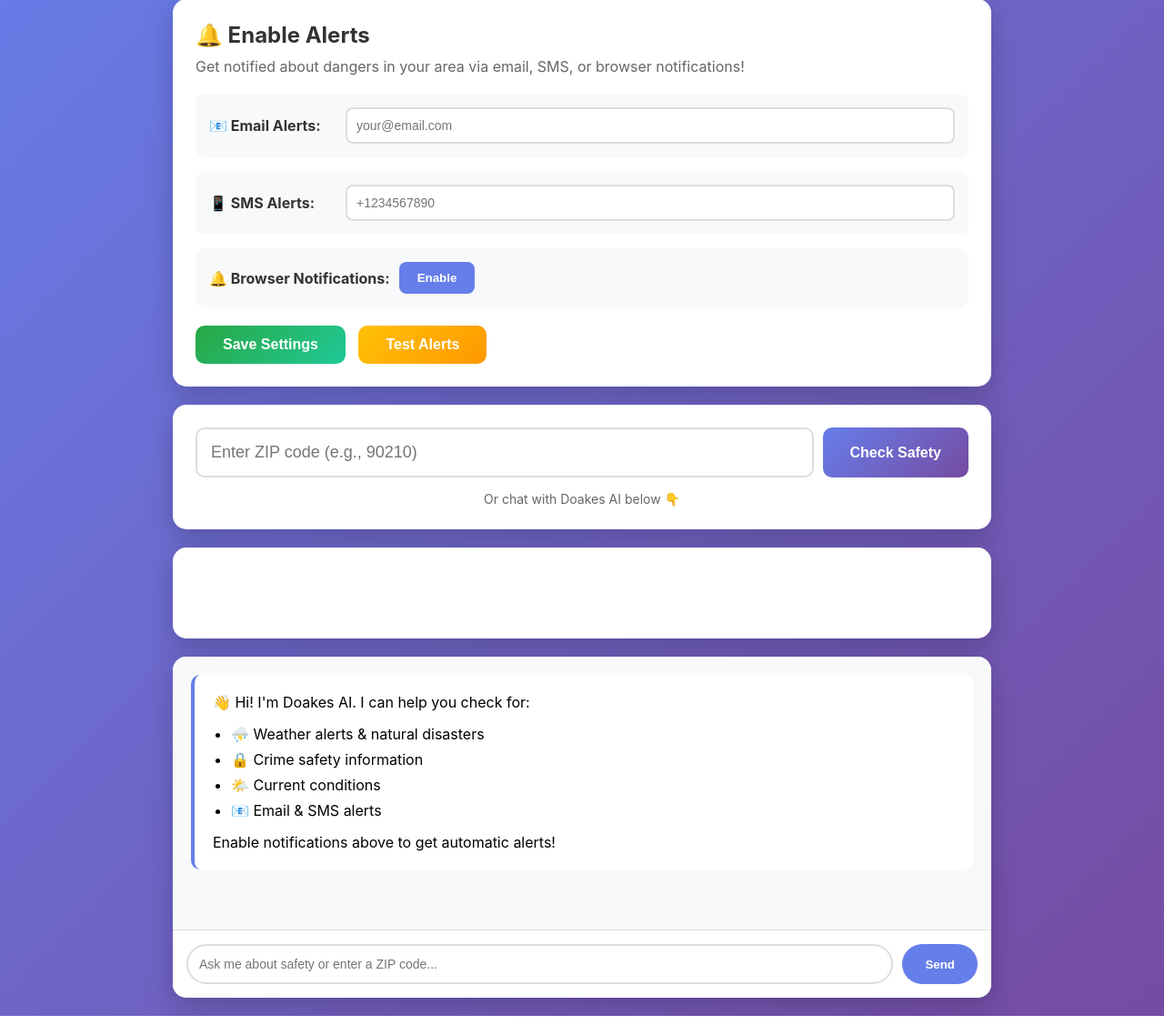
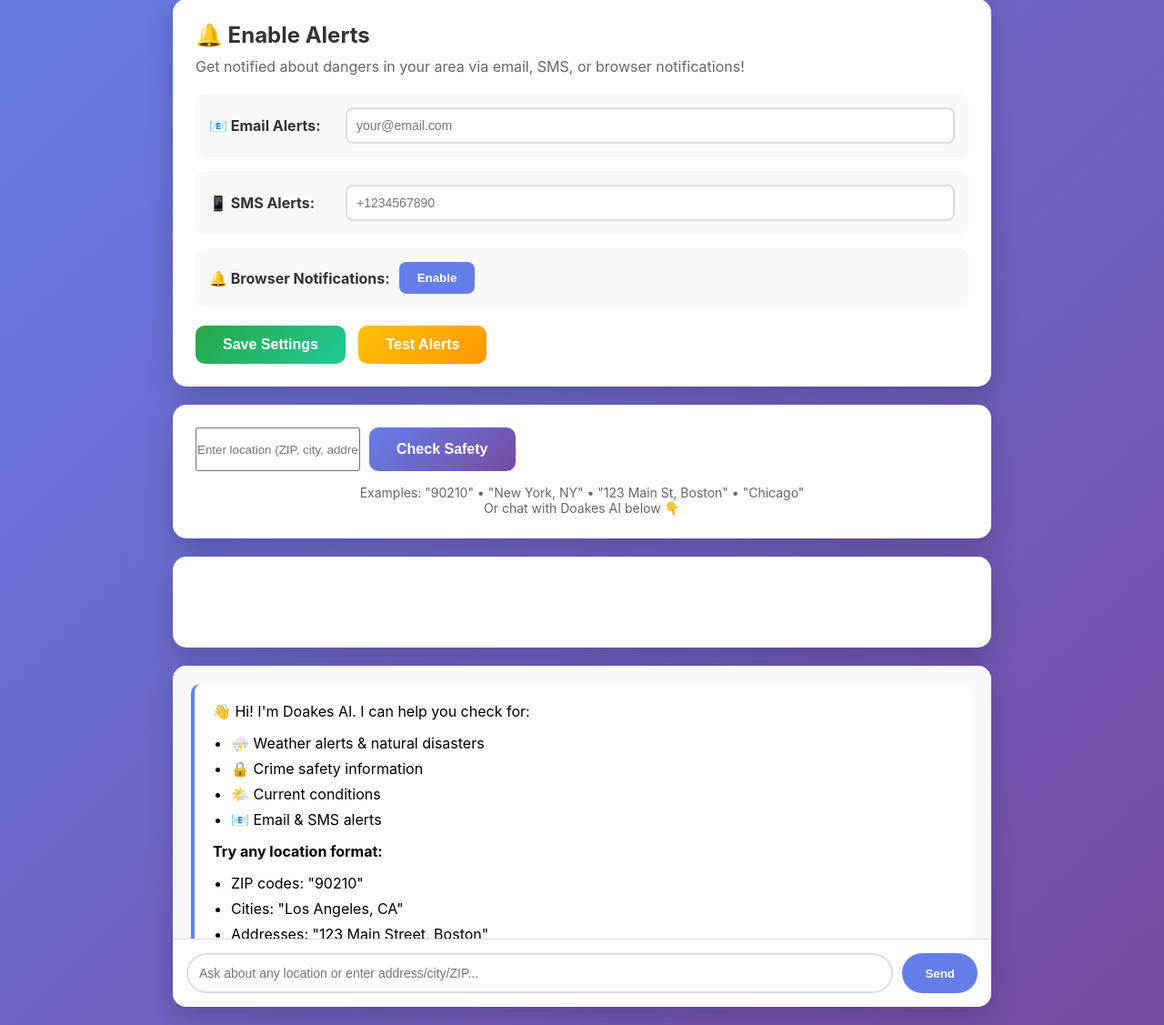
Before and after one commit to NiceShot12/doakes-ai, a Flask app: page / in a window 1280 px wide. Shown: the part 131-1258 px from the top of the page at 91% size. Run offline with Flask 3, Linux system fonts and the light colour scheme.

Commit message:
Update index.html

```diff
--- a/templates/index.html
+++ b/templates/index.html
@@ -1,3 +1,4 @@
+
 <!DOCTYPE html>
 <html lang="en">
 <head>
@@ -41,9 +42,10 @@
 
     <div class="search-section">
         <div class="input-group">
-            <input id="zipcode-input" type="text" placeholder="Enter ZIP code (e.g., 90210)" maxlength="5" />
+            <input id="location-input" type="text" placeholder="Enter location (ZIP, city, address, street, etc.)" />
             <button id="check-btn" onclick="checkSafety()">Check Safety</button>
         </div>
+        <p class="help-text">Examples: "90210" • "New York, NY" • "123 Main St, Boston" • "Chicago"</p>
         <p class="help-text">Or chat with Doakes AI below 👇</p>
     </div>
 
@@ -61,12 +63,19 @@
                     <li>🌤️ Current conditions</li>
                     <li>📧 Email & SMS alerts</li>
                 </ul>
+                <p><strong>Try any location format:</strong></p>
+                <ul>
+                    <li>ZIP codes: "90210"</li>
+                    <li>Cities: "Los Angeles, CA"</li>
+                    <li>Addresses: "123 Main Street, Boston"</li>
+                    <li>Just city names: "Chicago"</li>
+                </ul>
                 <p>Enable notifications above to get automatic alerts!</p>
             </div>
         </div>
 
         <div class="chat-input-area">
-            <input id="user-input" type="text" placeholder="Ask me about safety or enter a ZIP code..." />
+            <input id="user-input" type="text" placeholder="Ask about any location or enter address/city/ZIP..." />
             <button onclick="sendMessage()">Send</button>
         </div>
     </div>
```
